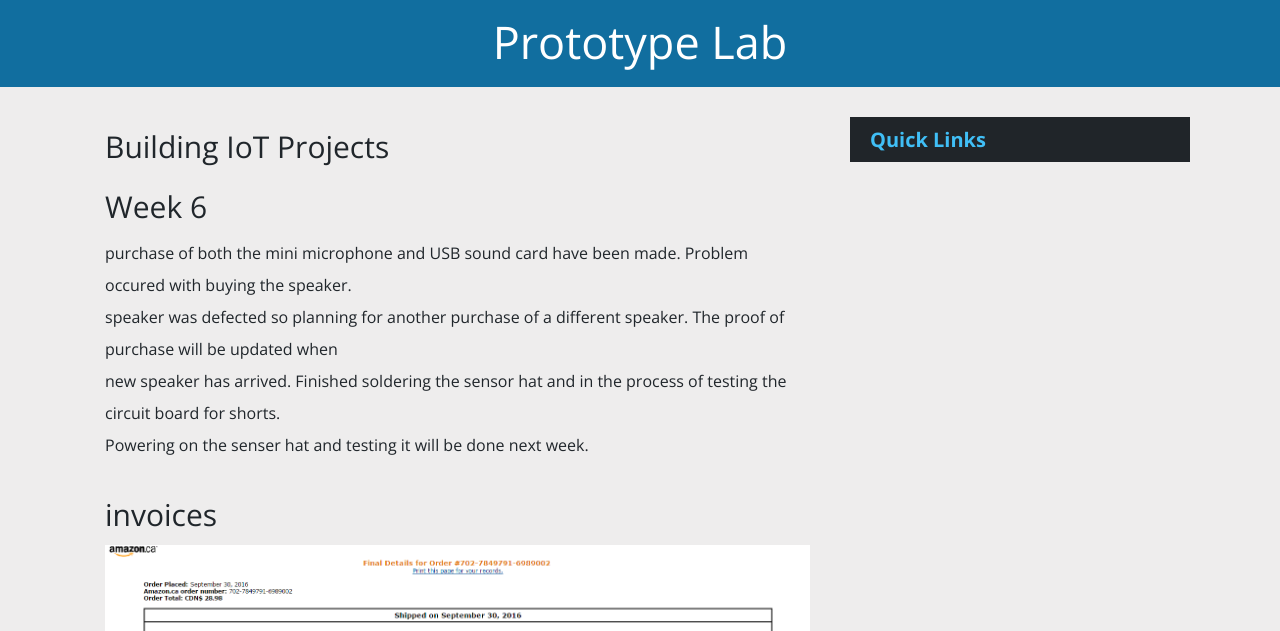
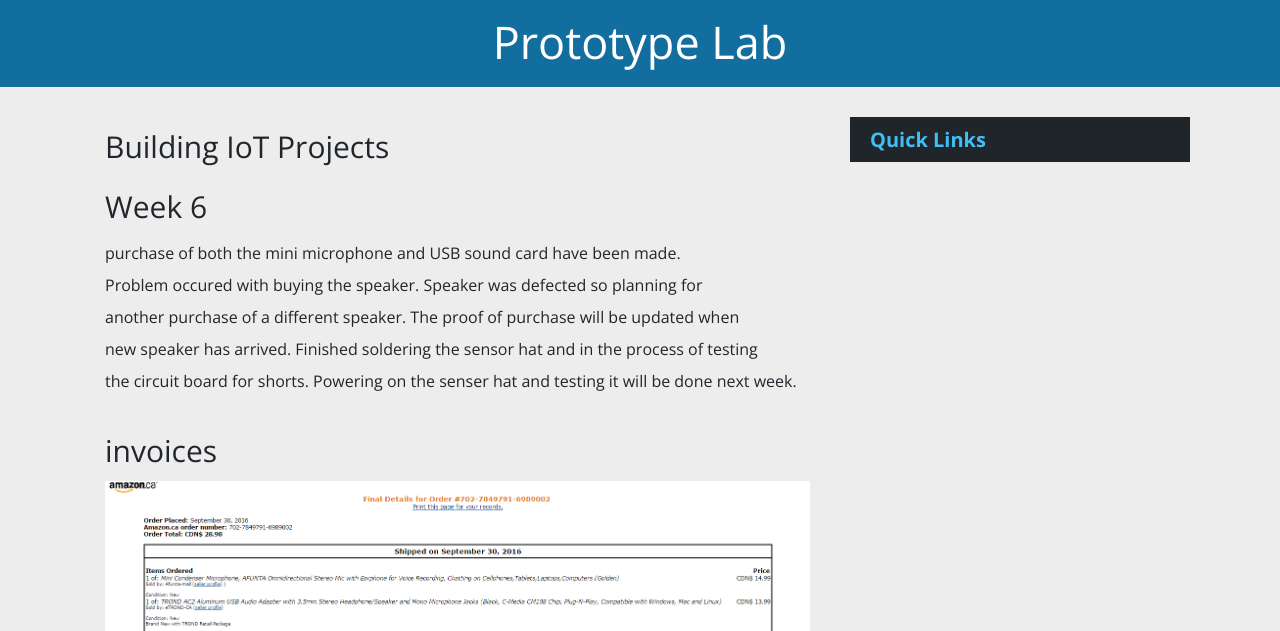
Before and after one commit to gnadnivek/gnadnivek.github.io, a plain HTML site: page index.html in a window 1280 px wide. Shown: the part 169-800 px from the top of the page. Drawn offline with nearby package versions, Linux system fonts and the light colour scheme; no server answers.

Commit message:
Update indexcontent.html

```diff
--- a/indexcontent.html
+++ b/indexcontent.html
@@ -4,10 +4,11 @@
  </HEADER>
 	<H3>Week 6</H3>
 	<p>
-	purchase of both the mini microphone and USB sound card have been made. Problem occured with buying the speaker.<br>
-	speaker was defected so planning for another purchase of a different speaker. The proof of purchase will be updated when<br>
-	new speaker has arrived. Finished soldering the sensor hat and in the process of testing the circuit board for shorts.<br>
-	Powering on the senser hat and testing it will be done next week.
+	purchase of both the mini microphone and USB sound card have been made.<br>
+	Problem occured with buying the speaker. Speaker was defected so planning for <br>
+	another purchase of a different speaker. The proof of purchase will be updated when<br>
+	new speaker has arrived. Finished soldering the sensor hat and in the process of testing<br>
+	the circuit board for shorts. Powering on the senser hat and testing it will be done next week.
 
 	</p>
 
```
